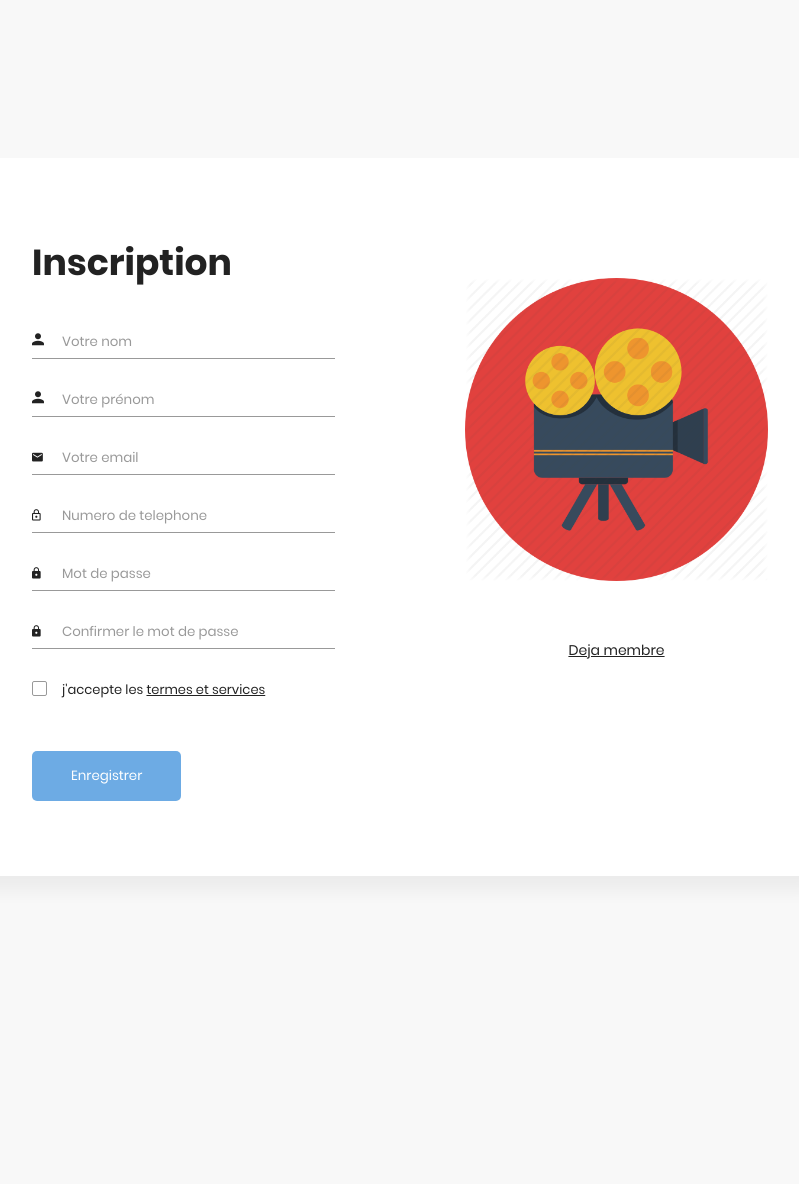
After one commit to Errazorr/Cinema, a PHP site: page /GitHub/View/Ajout_admin.php in a window 1280 px wide. The commit adds this page. Shown: the whole page, without its empty margins (267-1066 px from the left). Run offline with PHP 8.4, Linux system fonts and the light colour scheme.

Commit message:
View Traitement Méthode pour ajouter un admin

```diff
--- /dev/null
+++ b/View/Ajout_admin.php
@@ -0,0 +1,74 @@
+<!DOCTYPE html>
+<html lang="en">
+<head>
+    <meta charset="UTF-8">
+    <meta name="viewport" content="width=device-width, initial-scale=1.0">
+    <meta http-equiv="X-UA-Compatible" content="ie=edge">
+    <title>Ajouter un administrateur</title><!-- Titre -->
+
+    <!-- logo -->
+    <link rel="stylesheet" href="../Inscription/fonts/material-icon/css/material-design-iconic-font.min.css">
+
+    <!-- css -->
+    <link rel="stylesheet" href="../Inscription/css/style.css">
+</head>
+<body>
+
+    <div class="main">
+
+        <!-- Début du formulaire -->
+        <section class="signup">
+            <div class="container">
+                <div class="signup-content">
+                    <div class="signup-form">
+                        <h2 class="form-title">Inscription</h2>
+                        <form method="POST" action="../Traitement/Ajout_admin.php" class="register-form" id="register-form">
+                            <div class="form-group">
+                                <label for="name"><i class="zmdi zmdi-account material-icons-name"></i></label>
+                                <input type="text" name="nom" id="name" placeholder="Votre nom"/>
+                            </div>
+                            <div class="form-group">
+                                <label for="name"><i class="zmdi zmdi-account material-icons-name"></i></label>
+                                <input type="text" name="prenom" id="surname" placeholder="Votre prénom"/>
+                            </div>
+                            <div class="form-group">
+                                <label for="email"><i class="zmdi zmdi-email"></i></label>
+                                <input type="email" name="email" id="email" placeholder="Votre email"/>
+                            </div>
+                            <div class="form-group">
+                                <label for="re-pass"><i class="zmdi zmdi-lock-outline"></i></label>
+                                <input type="tel" name="telephone" id="re_pass" placeholder="Numero de telephone" maxlength="10" minlength="10"/>
+                            </div>
+                            <div class="form-group">
+                                <label for="pass"><i class="zmdi zmdi-lock"></i></label>
+                                <input type="password" name="mdp" id="pass" placeholder="Mot de passe"/>
+                            </div>
+                            <div class="form-group">
+                                <label for="pass"><i class="zmdi zmdi-lock"></i></label>
+                                <input type="password" name="confirm" id="pass" placeholder="Confirmer le mot de passe"/>
+                            </div>
+
+                            <div class="form-group">
+                                <input type="checkbox" name="agree-term" id="agree-term" class="agree-term" />
+                                <label for="agree-term" class="label-agree-term"><span><span></span></span>j'accepte les <a href="#" class="term-service">termes et services</a></label>
+                            </div>
+                            <div class="form-group form-button">
+                                <input type="submit" name="signup" id="signup" class="form-submit" value="Enregistrer"/><!-- Bouton permettant l'envoie des données -->
+                            </div>
+                        </form>
+                    </div>
+                    <div class="signup-image">
+                        <figure><img src="../Inscription/images/Cinema.png" alt="sing up image"></figure>
+                        <a href="connexion.php" class="signup-image-link">Deja membre</a><!-- Bouton permettant d'être rediriger vers la page connexion -->
+                    </div>
+                </div>
+            </div>
+        </section>
+
+    </div>
+<!-- Fin du formulaire -->
+    <!-- Début du JS -->
+    <script src="../Inscription/vendor/jquery/jquery.min.js"></script>
+    <script src="../Inscription/js/main.js"></script>
+</body><!-- fin -->
+</html>
```
Also changed, not shown: Manager/Methodes.php (+29 -0 lines), Traitement/Ajout_admin.php (added, +23 -0 lines).
